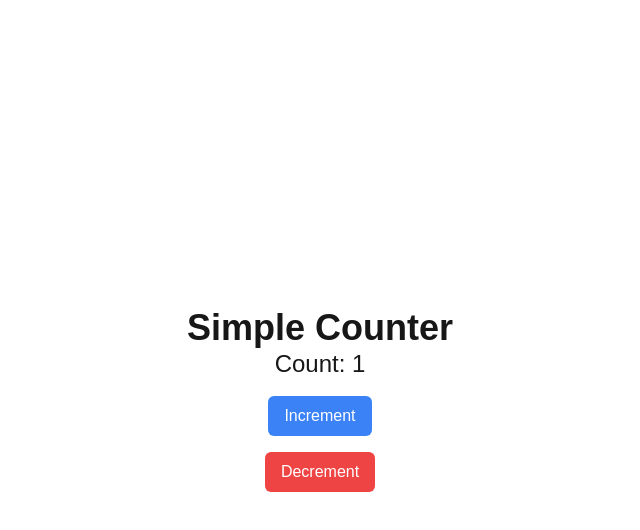
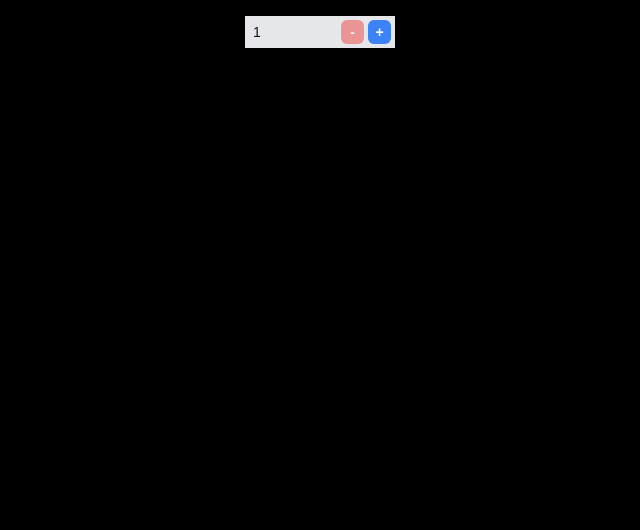
Before and after one commit to G-Antonelli/cprg306-assignments, a Next.js app: page /week-4 in a window 1280 px wide. Shown: the top 530 px of the page, without its empty margins (320-960 px from the left). Built offline with nearby package versions, Linux system fonts and the light colour scheme.

Commit message:
Added Week-4

```diff
--- a/app/week-4/new-item.js
+++ b/app/week-4/new-item.js
@@ -3,38 +3,35 @@
 import { useState } from "react";
 
 export default function NewItem() {
-    const [count, setCount] = useState(1); // count is the state variable, setCount is the function to update the state default value is 0
+    const [quantity, setQuantity] = useState(1); // count is the state variable, setCount is the function to update the state default value is 0
 
     let btnIncrementDisable=false
     let btnDecrementDisable=false
 
-
-
     const increment = () => {
-        if (count < 20) {
-
-            setCount(count + 1);
+        if (quantity < 20) {
+            setQuantity(quantity + 1);
         }
     };
     const decrement = () => {
-        if (count > 1) {
-            btnDecrementDisable=false
-            setCount(count - 1);
+        if (quantity > 1) {
+            setQuantity(quantity - 1);
         }
     };
-    if (count === 20) {
+    if (quantity === 20) {
         btnIncrementDisable=true
     }
-    if (count === 1) {
+    if (quantity === 1) {
         btnDecrementDisable=true
     }
 
     return (
-        <div className="flex flex-col items-center justify-center h-screen">
-            <h1 className="text-4xl font-bold">Simple Counter</h1>
-            <p className="text-2xl">Count: {count}</p>
-            <button onClick={increment} className="bg-blue-500 mt-4 text-white px-4 py-2 rounded-md" disabled={btnIncrementDisable}>Increment</button>
-            <button onClick={decrement} className="bg-red-500 mt-4 text-white px-4 py-2 rounded-md" disabled={btnDecrementDisable}>Decrement</button>
+        <div className="bg-black min-h-screen flex justify-center items-start">
+            <div className="flex flex-row items-center bg-gray-200 p-1 shadow-md mt-4" style={{ width: '150px' }}>
+                <p className="mr-10 ml-1 text-sm" style={{ width: '50px'}}>{quantity}</p>
+                <button onClick={decrement} className="bg-red-500 text-white text-sm font-bold w-6 h-6 rounded-md mr-1 flex items-center justify-center disabled:opacity-50" disabled={btnDecrementDisable}>-</button>
+                <button onClick={increment} className="bg-blue-500 text-white text-sm font-bold w-6 h-6 rounded-md flex items-center justify-center disabled:opacity-50" disabled={btnIncrementDisable}>+</button>
+            </div>
         </div>
     );
 }
```
